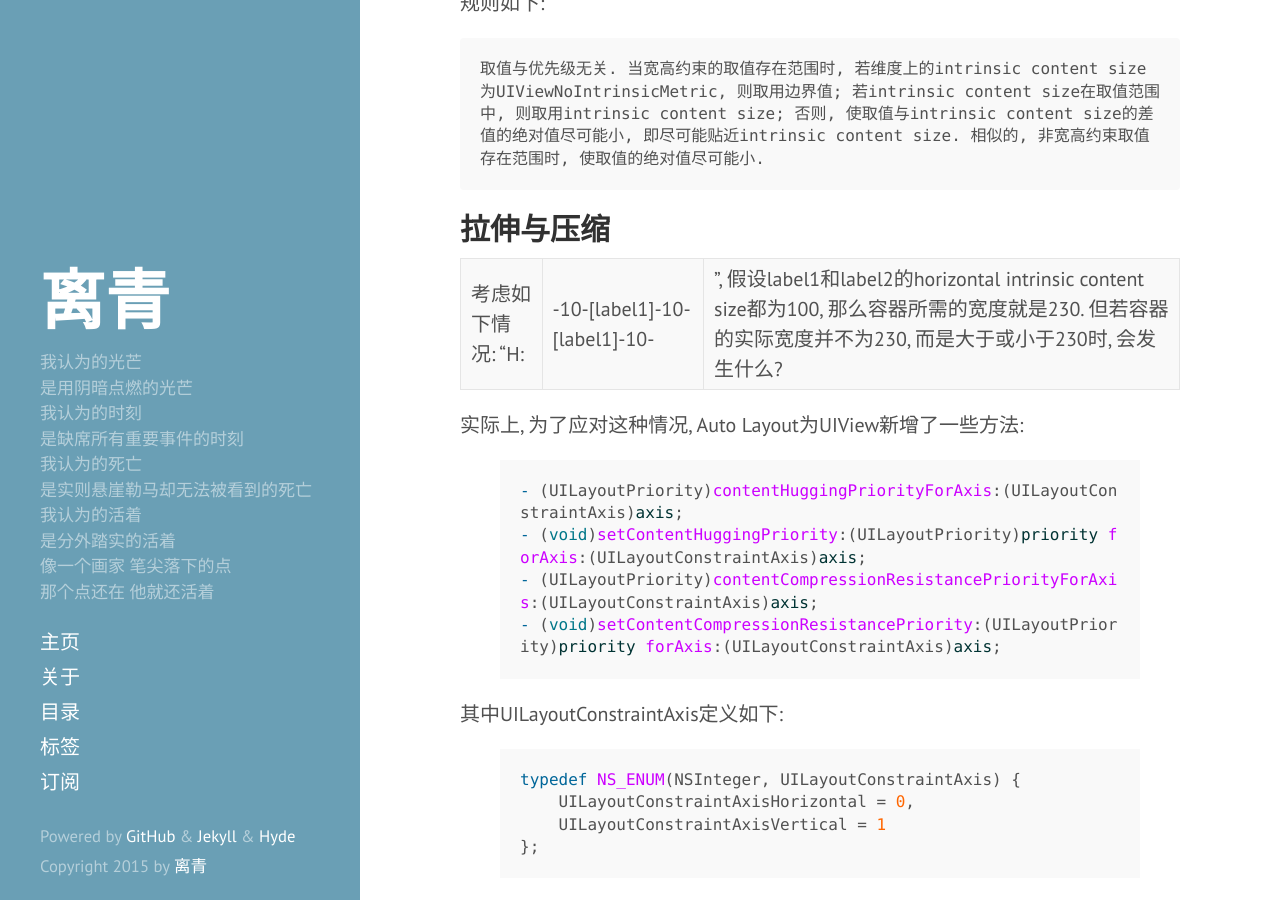
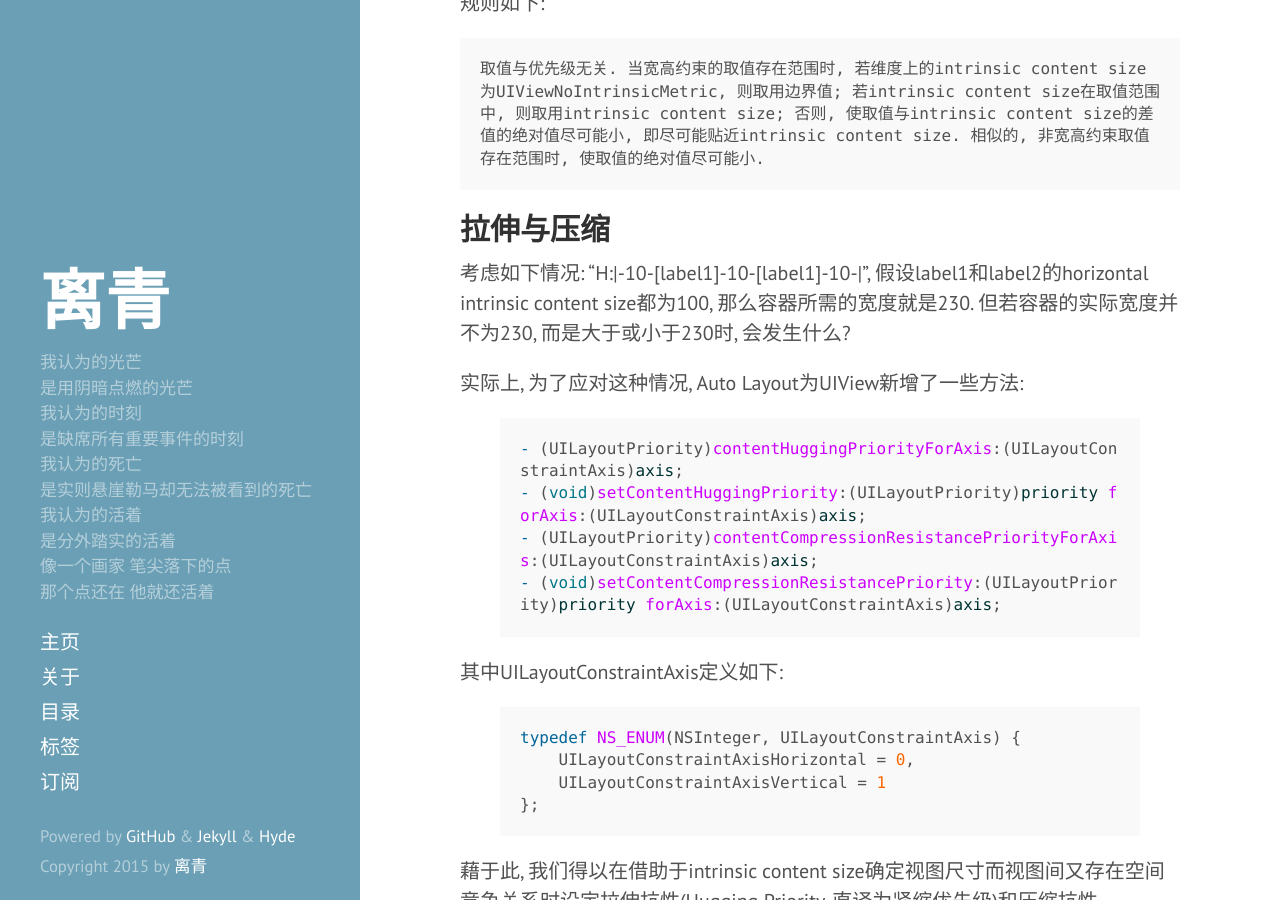
Before and after one commit to li-qing/li-qing.github.io, a Jekyll site: the page built from _posts/2015-02-09-intro-auto-layout-priority.md, in a window 1280 px wide and 900 px high, scrolled down 1381 px. Built offline with Jekyll 4.4.1, drawn with Linux system fonts in a browser that asks for light colours.

```diff
--- a/_posts/2015-02-09-intro-auto-layout-priority.md
+++ b/_posts/2015-02-09-intro-auto-layout-priority.md
@@ -50,7 +50,7 @@ typedef NS_ENUM(NSInteger, NSLayoutRelation) {
 
 ## 拉伸与压缩
 
-考虑如下情况: "H:|-10-[label1]-10-[label1]-10-|", 假设label1和label2的horizontal intrinsic content size都为100, 那么容器所需的宽度就是230. 但若容器的实际宽度并不为230, 而是大于或小于230时, 会发生什么?
+考虑如下情况: "H:\|-10-[label1]-10-[label1]-10-\|", 假设label1和label2的horizontal intrinsic content size都为100, 那么容器所需的宽度就是230. 但若容器的实际宽度并不为230, 而是大于或小于230时, 会发生什么?
 
 实际上, 为了应对这种情况, Auto Layout为UIView新增了一些方法:
 
```
